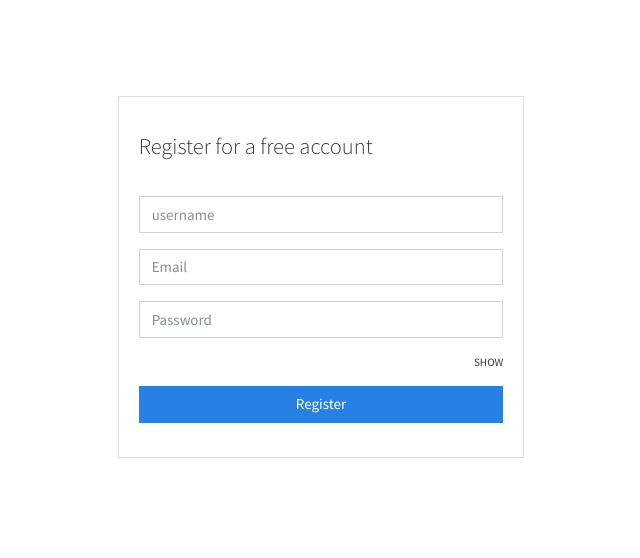
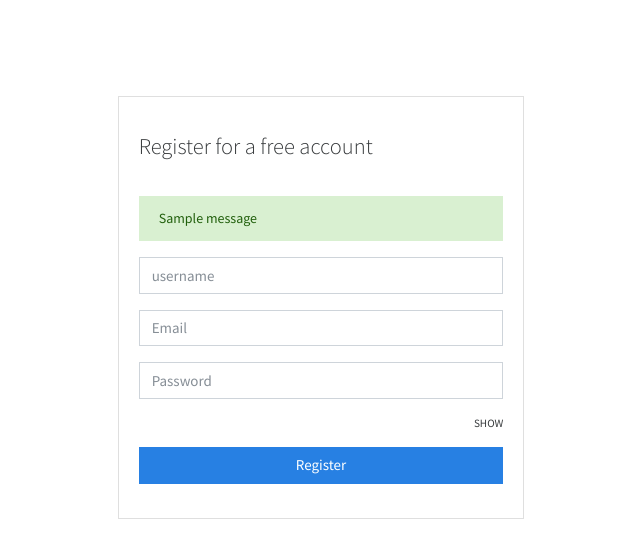
Before and after one commit to amjedsaleel/Expense-Management, a Django app: page /authentication/register/ in a window 1280 px wide. Shown: the top 558 px of the page, without its empty margins (319-959 px from the left). Run offline with Django 3.2, Linux system fonts and the light colour scheme; tables that the repository leaves empty hold one stand-in row (values such as "Sample post"); one stand-in notice (Sample message) is shown; some libraries are stand-ins or nearby versions.

Commit message:
messages altert system configured

```diff
--- a/authentication/views.py
+++ b/authentication/views.py
@@ -9,6 +9,7 @@ from django.shortcuts import render
 from django.views import View
 from django.http import JsonResponse
 from django.contrib.auth.models import User
+from django.contrib import messages
 
 # Create your views here.
 
@@ -42,3 +43,9 @@ class EmailValidationView(View):
 class RegistrationView(View):
     def get(self, request):
         return render(request, 'authentication/register.html')
+
+    def post(self, request):
+        messages.success(request, 'Success message')
+        messages.info(request, 'Warnnig')
+        messages.error(request, 'error')
+        return render(request, 'authentication/register.html')
--- a/expenseswebsite/settings.py
+++ b/expenseswebsite/settings.py
@@ -12,7 +12,7 @@ https://docs.djangoproject.com/en/3.1/ref/settings/
 
 from pathlib import Path
 import os
-
+from django.contrib import messages
 
 # Build paths inside the project like this: BASE_DIR / 'subdir'.
 BASE_DIR = Path(__file__).resolve().parent.parent
@@ -130,3 +130,7 @@ USE_TZ = True
 
 STATIC_URL = '/static/'
 STATICFILES_DIRS = [BASE_DIR / 'static']
+
+MESSAGE_TAGS = {
+    messages.ERROR: 'danger'
+}
--- a/templates/authentication/register.html
+++ b/templates/authentication/register.html
@@ -12,9 +12,10 @@
                     <div class="card-title py-3">
                         <h4>Register for a free account</h4>
                     </div>
-                    <form action="#" method="post">
+
+                    <form action="{% url 'auth:register' %}" method="post">
                         {% csrf_token %}
-
+                        {% include 'partilas/messages.html' %}
                         <div class="form-group">
                             <input
                                     type="text"
@@ -50,7 +51,6 @@
                                     class="form-control"
                                     id="passwordField"
                                     autocomplete="off"
-
                             />
                             <small class="float-right py-3" id="show-password-toggle">SHOW</small>
                         </div>
--- /dev/null
+++ b/templates/partilas/messages.html
@@ -0,0 +1,9 @@
+{% if messages %}
+<div class="messages">
+    {% for message in messages %}
+    <div{% if message.tags %} class="alert alert-sm alert-{{ message.tags }}"{% endif %}>
+        {{ message }}
+    </div>
+    {% endfor %}
+</div>
+{% endif %}
```
